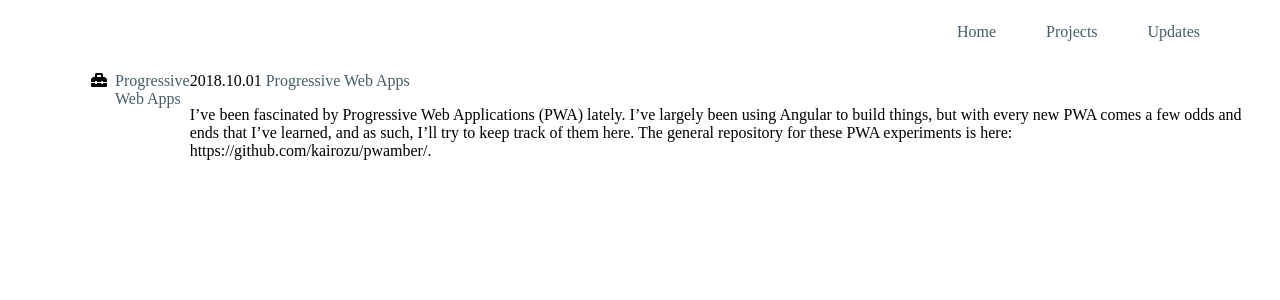
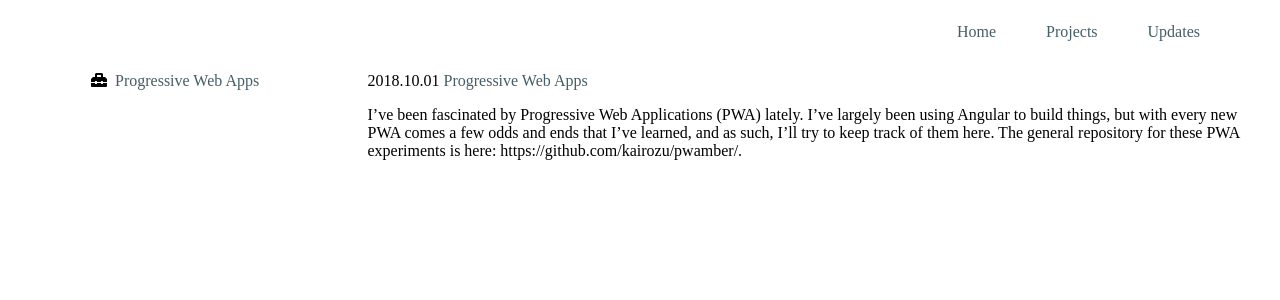
Before and after one commit to kairozu/kairozu.github.io, a Jekyll site: the page built from projects/index.md, in a window 1280 px wide. Shown: the top 300 px of the page. Built offline with Jekyll 4.4.1, drawn with Linux system fonts in a browser that asks for light colours; nearby versions of some CDN libraries.

Commit message:
swap flex-# for List names

```diff
--- a/_layouts/list.html
+++ b/_layouts/list.html
@@ -1,7 +1,7 @@
 {% include head.html %}
 <div class="bodyWrap">
     <div class="fcMain">
-        <div class="fc-flex-30">
+        <div class="fcSideList">
             {% assign INDEX_NAME = page.indextype %}
             {% if INDEX_NAME == 'updates' %}
                 {% include nav.html %}
@@ -10,7 +10,7 @@
                 {% include navproject.html %}
             {% endif %}
         </div>
-        <div class="fc-flex-60">
+        <div class="fcMainList">
             {% for p in site.categories[INDEX_NAME] limit 15 %}
             <p class="index_title">
                 {{ p.date | date: "%Y.%m.%d" }} <a class="orange_bold" href="{{ p.url }}">{{ p.title }}</a>
```
